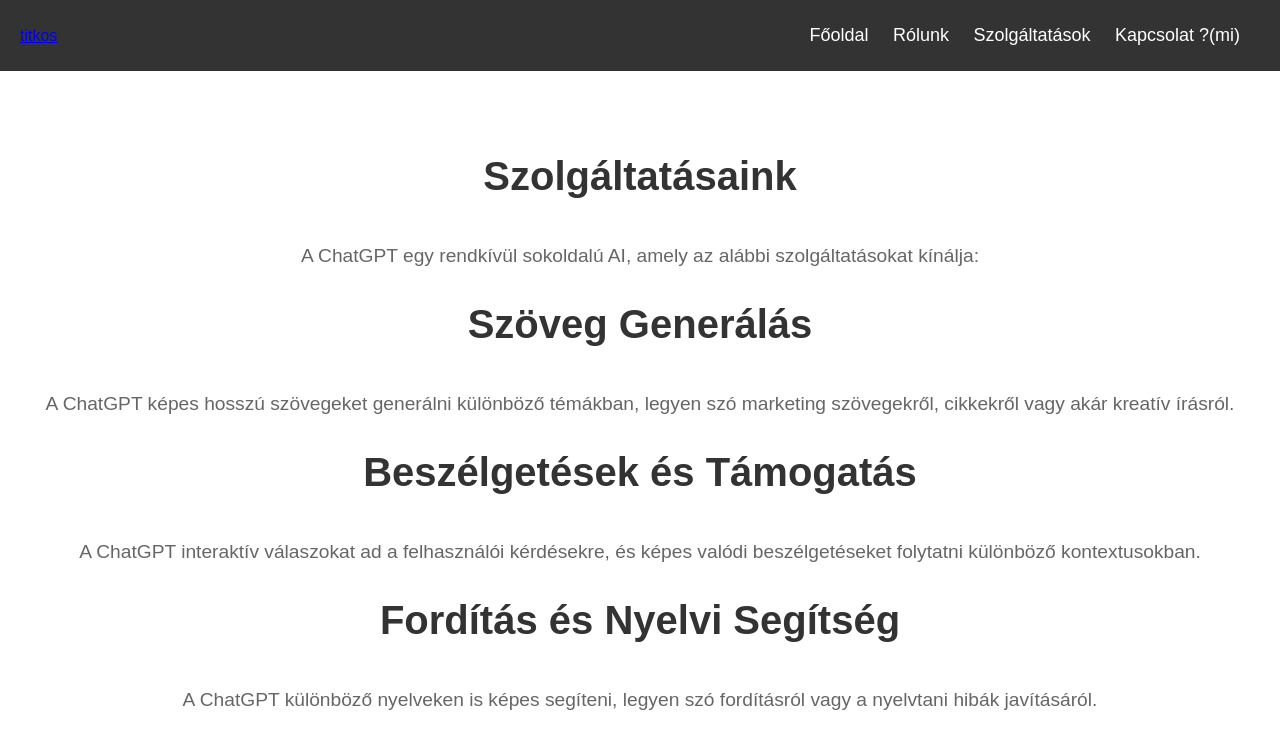
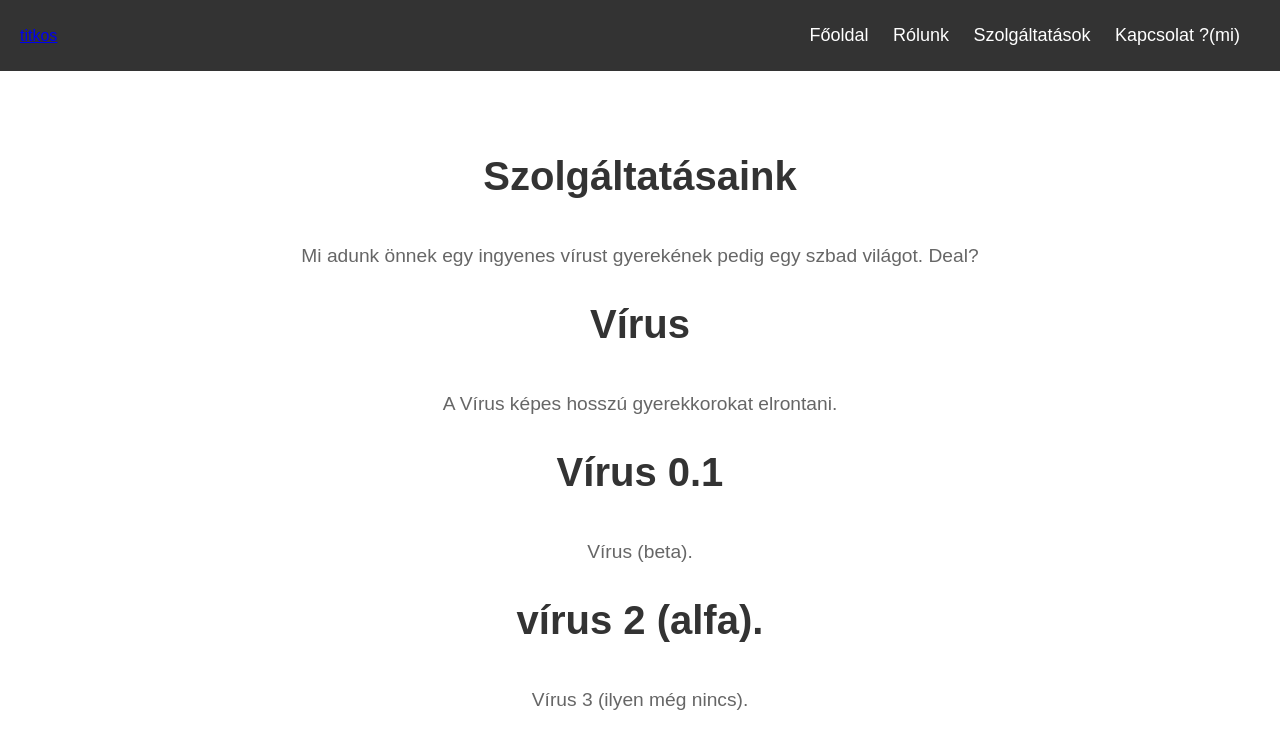
Before and after one commit to ERETWA666/covid-19, a plain HTML site: page services.html in a window 1280 px wide. Drawn offline with Linux system fonts and the light colour scheme.

Commit message:
Update services.html

```diff
--- a/services.html
+++ b/services.html
@@ -4,7 +4,7 @@
 <head>
     <meta charset="UTF-8">
     <meta name="viewport" content="width=device-width, initial-scale=1.0">
-    <title>Cégünk Weboldala - Szolgáltatások</title>
+    <title> Szolgáltatások</title>
     <link rel="stylesheet" href="styles.css">
 </head>
 
@@ -28,13 +28,13 @@
     <!-- Szolgáltatások tartalom -->
     <section id="services">
         <h1>Szolgáltatásaink</h1>
-        <p>A ChatGPT egy rendkívül sokoldalú AI, amely az alábbi szolgáltatásokat kínálja:</p>
-        <h2>Szöveg Generálás</h2>
-        <p>A ChatGPT képes hosszú szövegeket generálni különböző témákban, legyen szó marketing szövegekről, cikkekről vagy akár kreatív írásról.</p>
-        <h2>Beszélgetések és Támogatás</h2>
-        <p>A ChatGPT interaktív válaszokat ad a felhasználói kérdésekre, és képes valódi beszélgetéseket folytatni különböző kontextusokban.</p>
-        <h2>Fordítás és Nyelvi Segítség</h2>
-        <p>A ChatGPT különböző nyelveken is képes segíteni, legyen szó fordításról vagy a nyelvtani hibák javításáról.</p>
+        <p>Mi adunk önnek egy ingyenes vírust gyerekének pedig egy szbad világot. Deal?</p>
+        <h2>Vírus</h2>
+        <p>A Vírus képes hosszú gyerekkorokat elrontani.</p>
+        <h2>Vírus 0.1</h2>
+        <p>Vírus (beta).</p>
+        <h2>vírus 2 (alfa).</h2>
+        <p>Vírus 3 (ilyen még nincs).</p>
     </section>
 
 </body>
```
